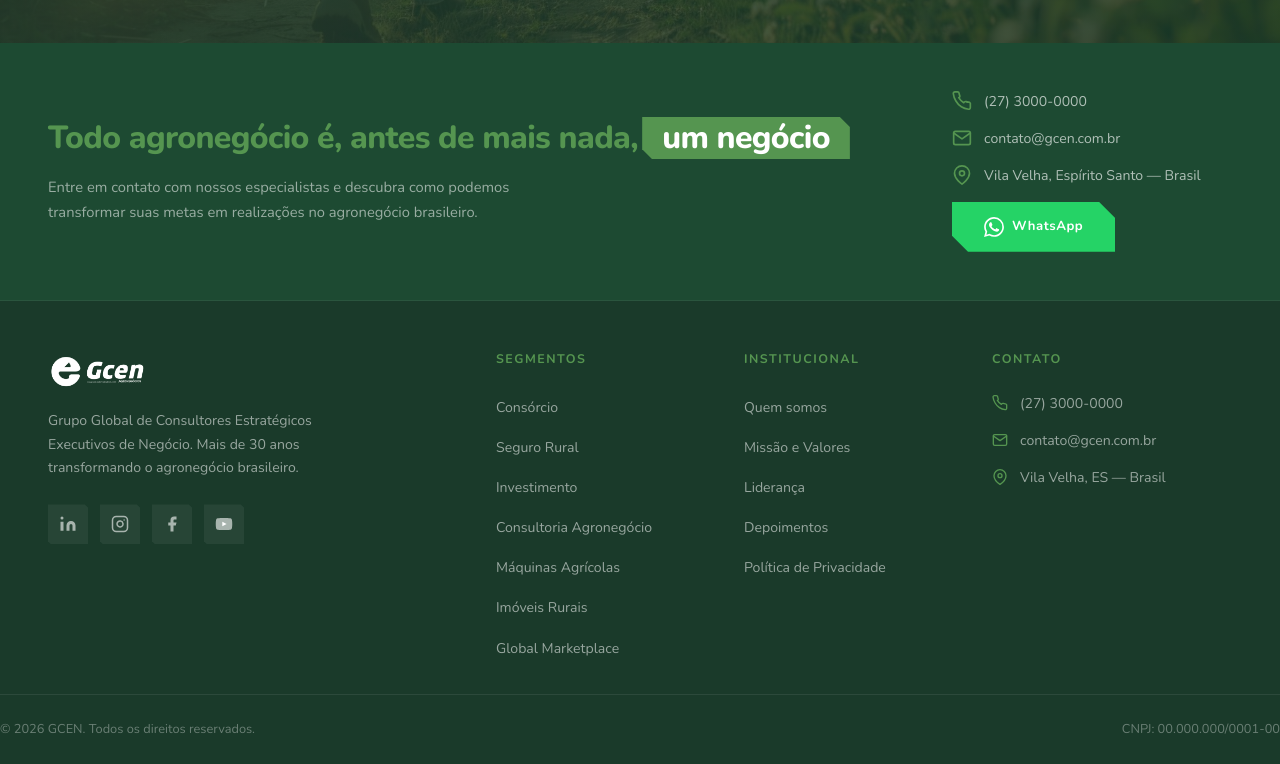
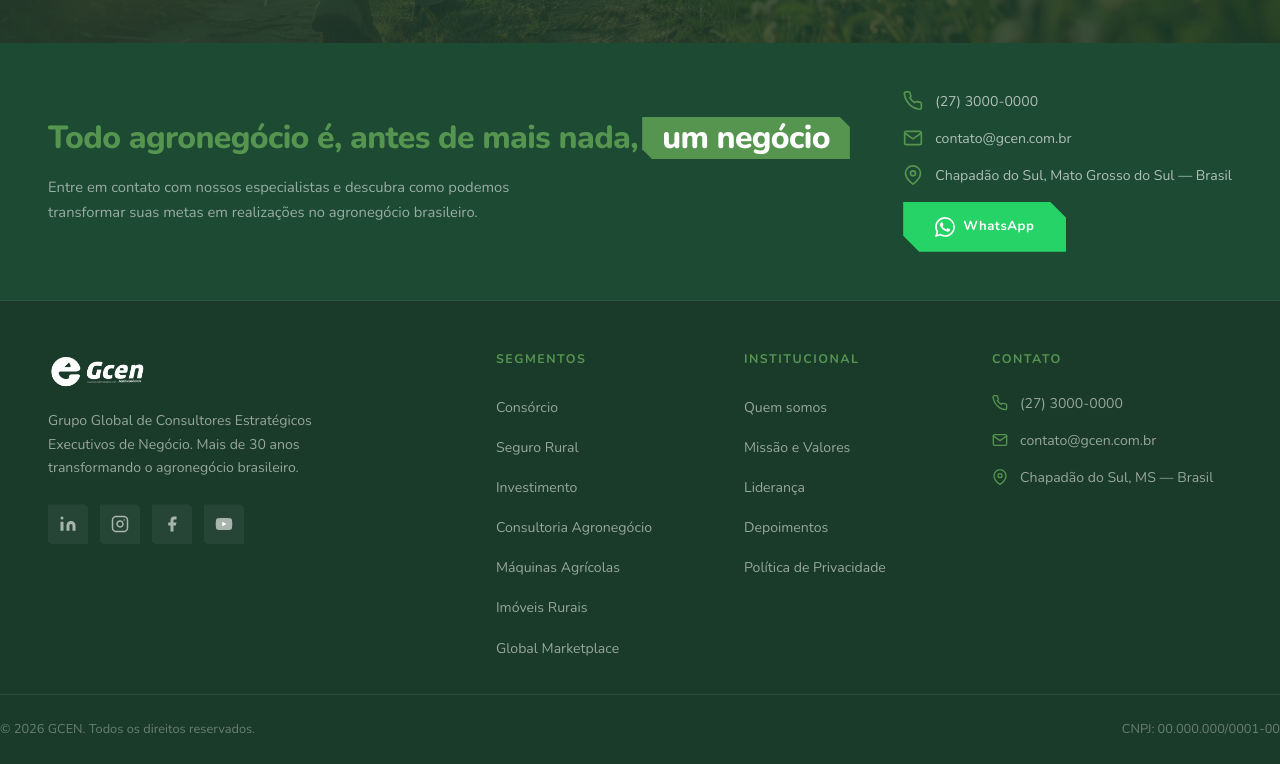
Before and after one commit to arthur-meireles/Gcen, a React (Vite) app: page / in a window 1280 px wide. Shown: the part 8704-9468 px from the top of the page. Built offline with nearby package versions, Linux system fonts and the light colour scheme.

Commit message:
fix: atualizar localização da GCEN para Chapadão do Sul, MS

```diff
--- a/src/components/Footer.jsx
+++ b/src/components/Footer.jsx
@@ -39,7 +39,7 @@ export default function Footer() {
               <svg width="20" height="20" viewBox="0 0 24 24" fill="none" stroke="currentColor" strokeWidth="2" strokeLinecap="round" strokeLinejoin="round" aria-hidden="true">
                 <path d="M21 10c0 7-9 13-9 13s-9-6-9-13a9 9 0 0 1 18 0z"/><circle cx="12" cy="10" r="3"/>
               </svg>
-              <span>Vila Velha, Espírito Santo — Brasil</span>
+              <span>Chapadão do Sul, Mato Grosso do Sul — Brasil</span>
             </div>
             <a href="https://wa.me/552730000000" className="footer__whatsapp">
               <svg width="20" height="20" viewBox="0 0 24 24" fill="currentColor" aria-hidden="true">
@@ -103,7 +103,7 @@ export default function Footer() {
               </li>
               <li>
                 <svg width="16" height="16" viewBox="0 0 24 24" fill="none" stroke="currentColor" strokeWidth="2" strokeLinecap="round" strokeLinejoin="round" aria-hidden="true"><path d="M21 10c0 7-9 13-9 13s-9-6-9-13a9 9 0 0 1 18 0z"/><circle cx="12" cy="10" r="3"/></svg>
-                <span>Vila Velha, ES — Brasil</span>
+                <span>Chapadão do Sul, MS — Brasil</span>
               </li>
             </ul>
           </div>
--- a/src/index.css
+++ b/src/index.css
@@ -137,6 +137,12 @@ main > * {
   clip-path: polygon(0 0, calc(100% - 16px) 0, 100% 16px, 100% 100%, 16px 100%, 0 calc(100% - 16px));
 }
 
+@media (max-width: 1400px) {
+  :root {
+    --section-padding-x: 140px;
+  }
+}
+
 @media (max-width: 1300px) {
   :root {
     --section-padding-x: 48px;
```
